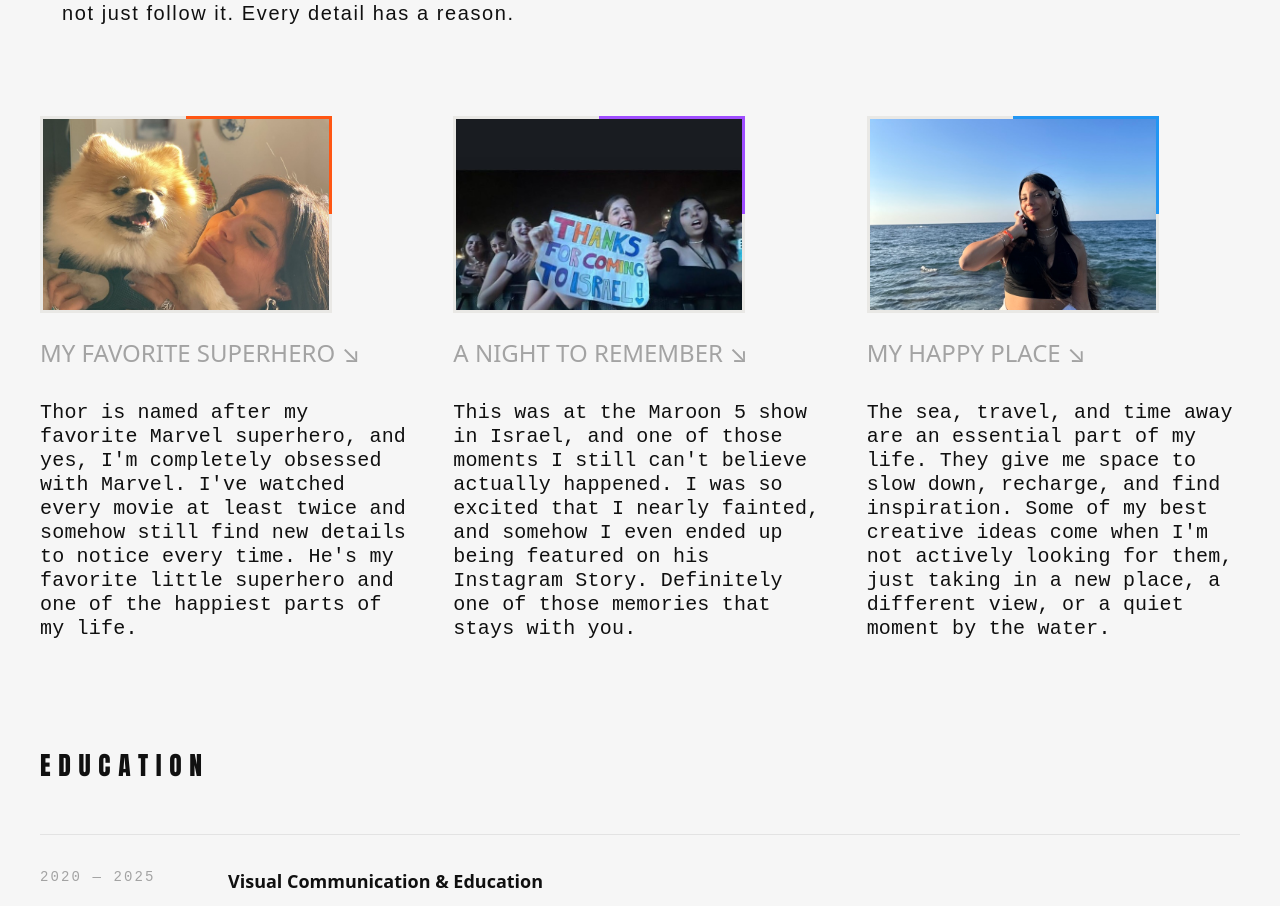
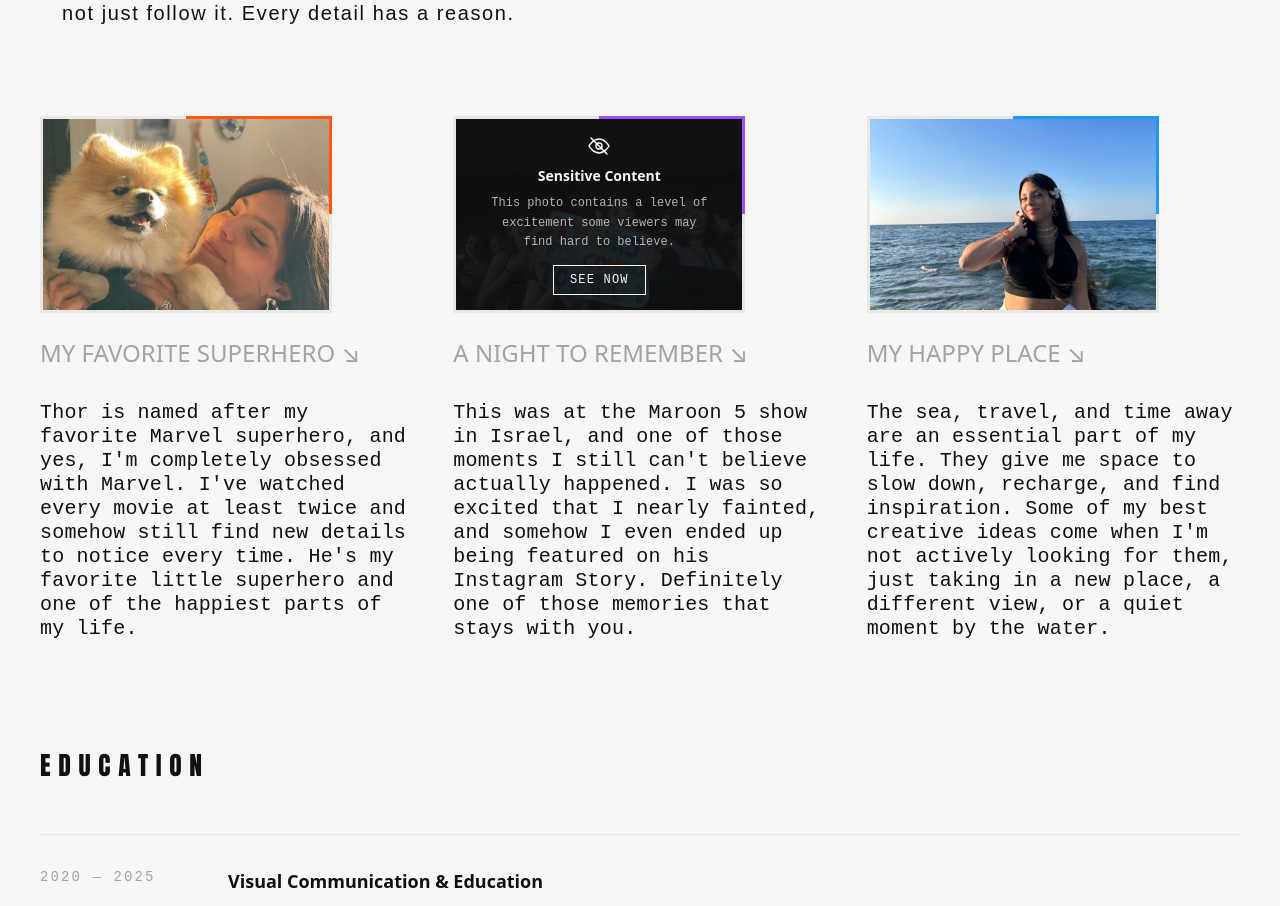
Before and after one commit to ErezGartsman/ShayShaibi, a React (Vite) app: page / in a window 1280 px wide. Shown: the part 3147-4053 px from the top of the page. Built offline with nearby package versions, Linux system fonts and the light colour scheme; a web font is replaced by a local one.

Commit message:
Update portfolio

```diff
--- a/src/pages/Home.jsx
+++ b/src/pages/Home.jsx
@@ -333,7 +333,7 @@ function ImageSlot({ item }) {
               type="button"
               onClick={() => setRevealOpen(true)}
               aria-label={`Reveal full image: ${item.alt}`}
-              className="absolute inset-0 flex flex-col items-center justify-center gap-2 bg-ink/0 px-4 text-center text-paper opacity-0 transition-all duration-300 hover:bg-ink/90 hover:opacity-100"
+              className="absolute inset-0 flex flex-col items-center justify-center gap-2 bg-ink/90 px-4 text-center text-paper transition-opacity duration-300 hover:opacity-90"
             >
               <svg viewBox="0 0 24 24" className="h-6 w-6" fill="none" stroke="currentColor" strokeWidth="1.5" aria-hidden="true">
                 <path d="M2 12s4-7 10-7 10 7 10 7-4 7-10 7-10-7-10-7Z" strokeLinecap="round" strokeLinejoin="round" />
```
